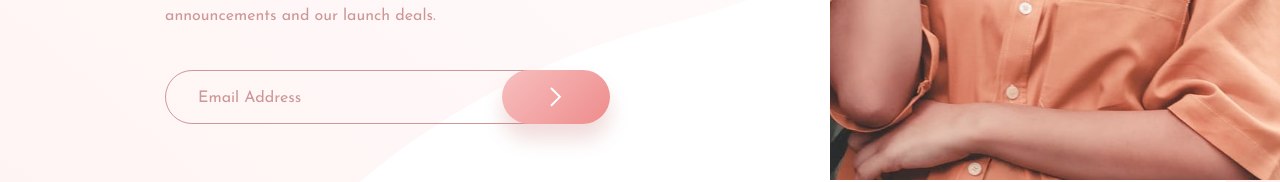
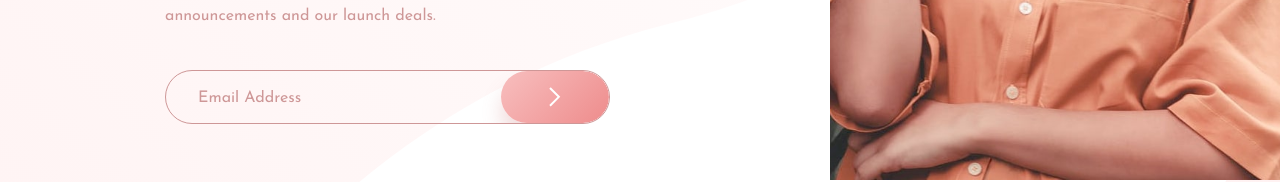
Before and after one commit to kaamiik/fm-Base-Apparel-Coming-Soon, a plain HTML site: page index.html in a window 1280 px wide. Shown: the part 515-697 px from the top of the page. Drawn offline with Linux system fonts and the light colour scheme.

Commit message:
Update style.css

```diff
--- a/css/style.css
+++ b/css/style.css
@@ -170,6 +170,9 @@ body {
   display: grid;
   grid-template-columns: 1fr auto;
   outline: 1px solid transparent;
+  border: 1px solid var(--primary-desaturated-red);
+  border-radius: 28px;
+  overflow: hidden;
 }
 
 .container__form--wrapper:focus-within {
@@ -185,8 +188,7 @@ body {
   padding: calc(11 / var(--font-size) * 1rem) 0
     calc(9 / var(--font-size) * 1rem) calc(24 / var(--font-size) * 1rem);
   background-color: transparent;
-  border: 1px solid var(--primary-desaturated-red);
-  border-radius: 28px;
+  border: 0;
   outline: 0;
 }
 
@@ -202,7 +204,6 @@ body {
   border-radius: 28px;
   padding: 0 2rem;
   box-shadow: 0 15px 20px 0 hsla(0, 43%, 60%, 24.76%);
-  margin-left: calc(-76 / var(--font-size) * 1rem);
 }
 
 .container__error--icon {
```
